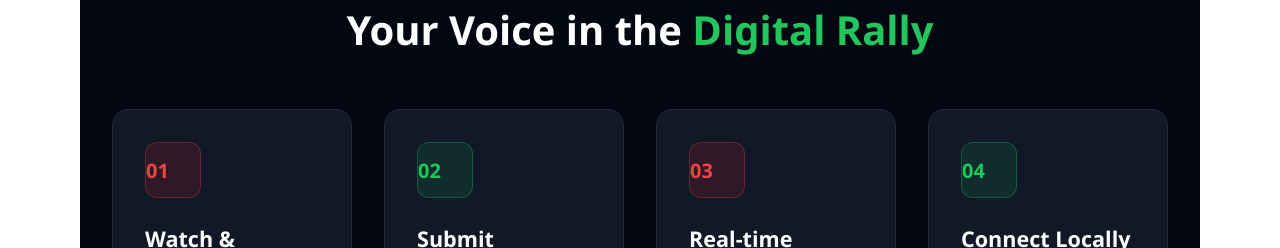
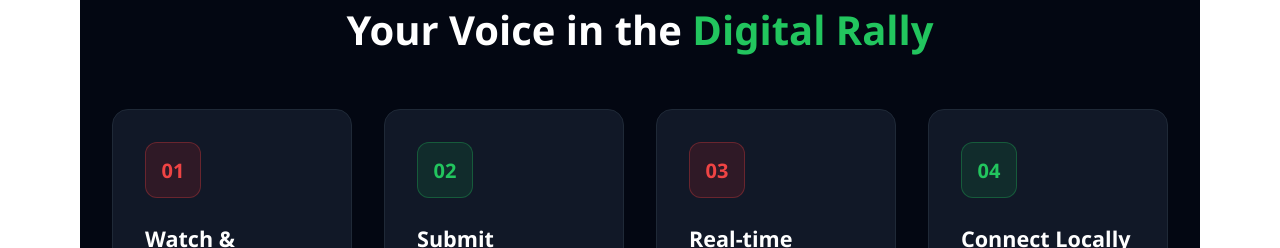
Before and after one commit to mashadesignworld/freekenyalive, a Next.js app: page / in a window 1280 px wide. Shown: the part 1265-1513 px from the top of the page. Built offline with nearby package versions, Linux system fonts and the light colour scheme; no server answers; the database is empty.

Commit message:
third   commit

```diff
--- a/src/app/page.tsx
+++ b/src/app/page.tsx
@@ -119,7 +119,7 @@ export default async function Home() {
           {/* Vertical Card 1 */}
           <div style={{ display: 'flex', flexDirection: 'column', justifyContent: 'space-between', backgroundColor: '#111827', padding: '2rem', borderRadius: '1rem', border: '1px solid #1f2937', minHeight: '340px' }}>
             <div>
-              <div style={{ width: '3.5rem', height: '3.5rem', marginBottom: '1.5rem', borderRadius: '0.75rem', backgroundColor: 'rgba(220, 38, 38, 0.15)', color: '#ef4444', border: '1px solid rgba(239, 68, 68, 0.3)', display: 'flex', alignItems: 'center', justifyCenter: 'center', fontWeight: 900, fontSize: '1.25rem' }}>
+              <div style={{ width: '3.5rem', height: '3.5rem', marginBottom: '1.5rem', borderRadius: '0.75rem', backgroundColor: 'rgba(220, 38, 38, 0.15)', color: '#ef4444', border: '1px solid rgba(239, 68, 68, 0.3)', display: 'flex', alignItems: 'center', justifyContent: 'center', fontWeight: 900, fontSize: '1.25rem' }}>
                 01
               </div>
               <h3 style={{ fontSize: '1.35rem', fontWeight: 700, marginBottom: '0.75rem', color: '#ffffff' }}>
@@ -138,7 +138,7 @@ export default async function Home() {
           {/* Vertical Card 2 */}
           <div style={{ display: 'flex', flexDirection: 'column', justifyContent: 'space-between', backgroundColor: '#111827', padding: '2rem', borderRadius: '1rem', border: '1px solid #1f2937', minHeight: '340px' }}>
             <div>
-              <div style={{ width: '3.5rem', height: '3.5rem', marginBottom: '1.5rem', borderRadius: '0.75rem', backgroundColor: 'rgba(22, 163, 74, 0.15)', color: '#22c55e', border: '1px solid rgba(34, 197, 94, 0.3)', display: 'flex', alignItems: 'center', justifyCenter: 'center', fontWeight: 900, fontSize: '1.25rem' }}>
+              <div style={{ width: '3.5rem', height: '3.5rem', marginBottom: '1.5rem', borderRadius: '0.75rem', backgroundColor: 'rgba(22, 163, 74, 0.15)', color: '#22c55e', border: '1px solid rgba(34, 197, 94, 0.3)', display: 'flex', alignItems: 'center', justifyContent: 'center', fontWeight: 900, fontSize: '1.25rem' }}>
                 02
               </div>
               <h3 style={{ fontSize: '1.35rem', fontWeight: 700, marginBottom: '0.75rem', color: '#ffffff' }}>
@@ -157,7 +157,7 @@ export default async function Home() {
           {/* Vertical Card 3 */}
           <div style={{ display: 'flex', flexDirection: 'column', justifyContent: 'space-between', backgroundColor: '#111827', padding: '2rem', borderRadius: '1rem', border: '1px solid #1f2937', minHeight: '340px' }}>
             <div>
-              <div style={{ width: '3.5rem', height: '3.5rem', marginBottom: '1.5rem', borderRadius: '0.75rem', backgroundColor: 'rgba(220, 38, 38, 0.15)', color: '#ef4444', border: '1px solid rgba(239, 68, 68, 0.3)', display: 'flex', alignItems: 'center', justifyCenter: 'center', fontWeight: 900, fontSize: '1.25rem' }}>
+              <div style={{ width: '3.5rem', height: '3.5rem', marginBottom: '1.5rem', borderRadius: '0.75rem', backgroundColor: 'rgba(220, 38, 38, 0.15)', color: '#ef4444', border: '1px solid rgba(239, 68, 68, 0.3)', display: 'flex', alignItems: 'center', justifyContent: 'center', fontWeight: 900, fontSize: '1.25rem' }}>
                 03
               </div>
               <h3 style={{ fontSize: '1.35rem', fontWeight: 700, marginBottom: '0.75rem', color: '#ffffff' }}>
@@ -176,7 +176,7 @@ export default async function Home() {
           {/* Vertical Card 4 */}
           <div style={{ display: 'flex', flexDirection: 'column', justifyContent: 'space-between', backgroundColor: '#111827', padding: '2rem', borderRadius: '1rem', border: '1px solid #1f2937', minHeight: '340px' }}>
             <div>
-              <div style={{ width: '3.5rem', height: '3.5rem', marginBottom: '1.5rem', borderRadius: '0.75rem', backgroundColor: 'rgba(22, 163, 74, 0.15)', color: '#22c55e', border: '1px solid rgba(34, 197, 94, 0.3)', display: 'flex', alignItems: 'center', justifyCenter: 'center', fontWeight: 900, fontSize: '1.25rem' }}>
+              <div style={{ width: '3.5rem', height: '3.5rem', marginBottom: '1.5rem', borderRadius: '0.75rem', backgroundColor: 'rgba(22, 163, 74, 0.15)', color: '#22c55e', border: '1px solid rgba(34, 197, 94, 0.3)', display: 'flex', alignItems: 'center', justifyContent: 'center', fontWeight: 900, fontSize: '1.25rem' }}>
                 04
               </div>
               <h3 style={{ fontSize: '1.35rem', fontWeight: 700, marginBottom: '0.75rem', color: '#ffffff' }}>
```
